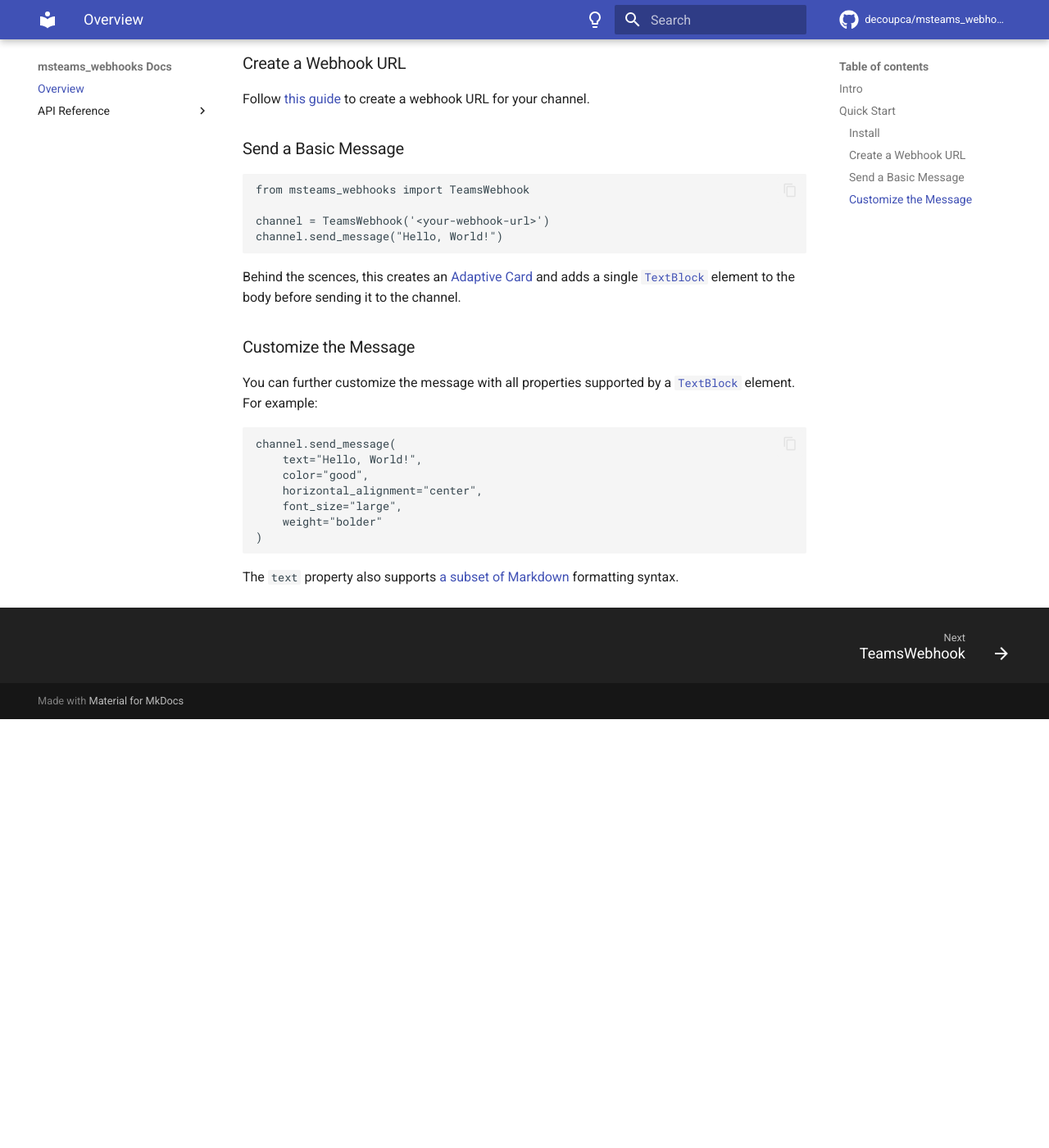
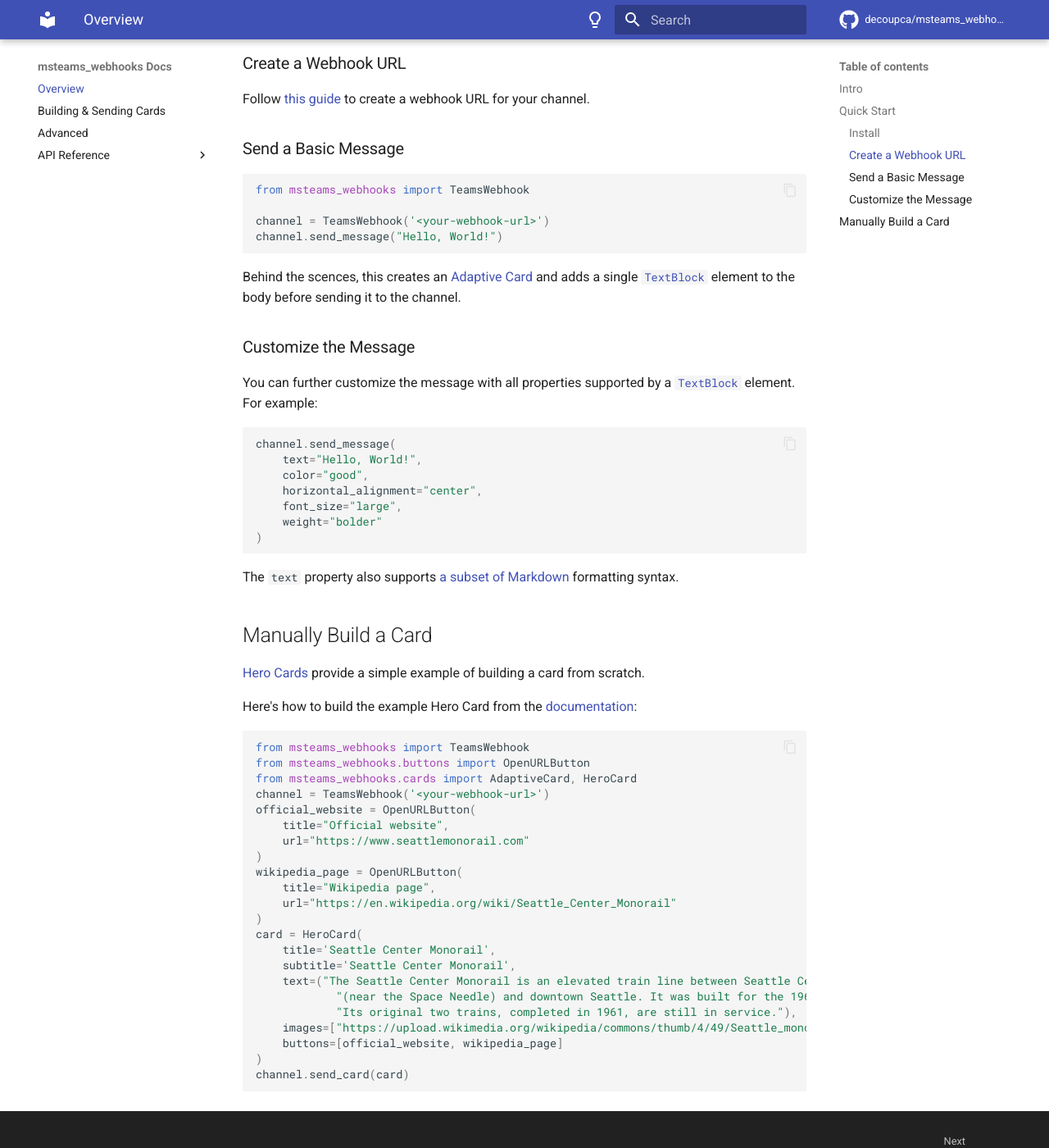
Before and after one commit to decoupca/msteams_webhooks, an MkDocs documentation site: the page built from docs/index.md, in a window 1280 px wide and 1400 px high, scrolled down 737 px. Shown: the whole window at 82% size. Built offline with MkDocs 1.6.1 and Material for MkDocs 9.7.7, drawn with Linux system fonts in a browser that asks for light colours; comment, search, counter and statistics services are not loaded; before the commit the page ends 1614 px from its top, so only the background shows below that; some of the changed text lies outside the part shown.

Commit message:
Improvements to docs

````diff
--- a/docs/index.md
+++ b/docs/index.md
@@ -49,3 +49,34 @@
 ```
 
 The `text` property also supports [a subset of Markdown](https://support.microsoft.com/en-us/office/use-markdown-formatting-in-teams-4d10bd65-55e2-4b2d-a1f3-2bebdcd2c772) formatting syntax.
+
+## Manually Build a Card
+
+[Hero Cards](https://learn.microsoft.com/en-us/microsoftteams/platform/task-modules-and-cards/cards/cards-reference#hero-card) provide a simple example of building a card from scratch.
+
+Here's how to build the example Hero Card from the [documentation](https://learn.microsoft.com/en-us/microsoftteams/platform/task-modules-and-cards/cards/cards-reference#hero-card):
+
+```python
+from msteams_webhooks import TeamsWebhook
+from msteams_webhooks.buttons import OpenURLButton
+from msteams_webhooks.cards import AdaptiveCard, HeroCard
+channel = TeamsWebhook('<your-webhook-url>')
+official_website = OpenURLButton(
+    title="Official website",
+    url="https://www.seattlemonorail.com"
+)
+wikipedia_page = OpenURLButton(
+    title="Wikipedia page",
+    url="https://en.wikipedia.org/wiki/Seattle_Center_Monorail"
+)
+card = HeroCard(
+    title='Seattle Center Monorail',
+    subtitle='Seattle Center Monorail',
+    text=("The Seattle Center Monorail is an elevated train line between Seattle Center "
+            "(near the Space Needle) and downtown Seattle. It was built for the 1962 World's Fair. "
+            "Its original two trains, completed in 1961, are still in service."),
+    images=["https://upload.wikimedia.org/wikipedia/commons/thumb/4/49/Seattle_monorail01_2008-02-25.jpg/1024px-Seattle_monorail01_2008-02-25.jpg"],
+    buttons=[official_website, wikipedia_page]
+)
+channel.send_card(card)
+```
--- a/mkdocs.yml
+++ b/mkdocs.yml
@@ -37,8 +37,11 @@
 markdown_extensions:
     - admonition
     - attr_list
+    - pymdownx.superfences
 nav:
   - Overview: index.md
+  - Building & Sending Cards: building_cards.md
+  - Advanced: advanced.md
   - API Reference:
     - TeamsWebhook: reference/teams_webhook.md
     - Actions: reference/actions.md
````
Also changed, not shown: docs/advanced.md (added, +79 -0 lines), docs/building_cards.md (added, +45 -0 lines).
